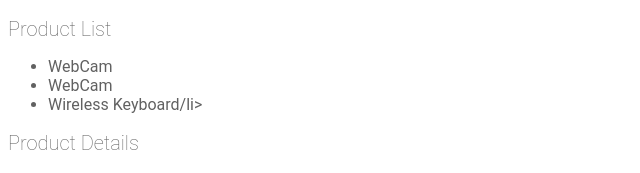
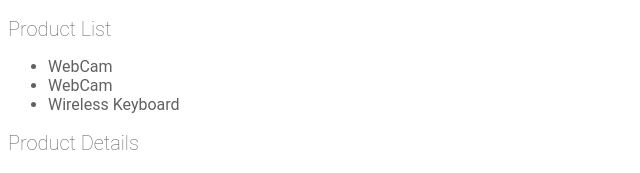
Before and after one commit to PorcoGalliard/Angular-e-Shop, an Angular app: page / in a window 1280 px wide. Shown: the top 173 px of the page, without its empty margins (0-640 px from the left). Built offline with nearby package versions, Linux system fonts and the light colour scheme.

Commit message:
fix: fix the wrong element property (Wireless Keyboard)

```diff
--- a/src/app/products/product-list/product-list.component.html
+++ b/src/app/products/product-list/product-list.component.html
@@ -2,6 +2,6 @@
 <ul>
   <li (click)="selectedProduct = 'WebCam'">WebCam</li>
   <li (click)="selectedProduct = 'Microphone'">WebCam</li>
-  <li (click)="selectedProduct = 'Wireless Keyboard'">Wireless Keyboard/li>
+  <li (click)="selectedProduct = 'Wireless Keyboard'">Wireless Keyboard</li>
 </ul>
 <app-product-detail [name]="selectedProduct" (bought)="onBuy()"></app-product-detail>
```
